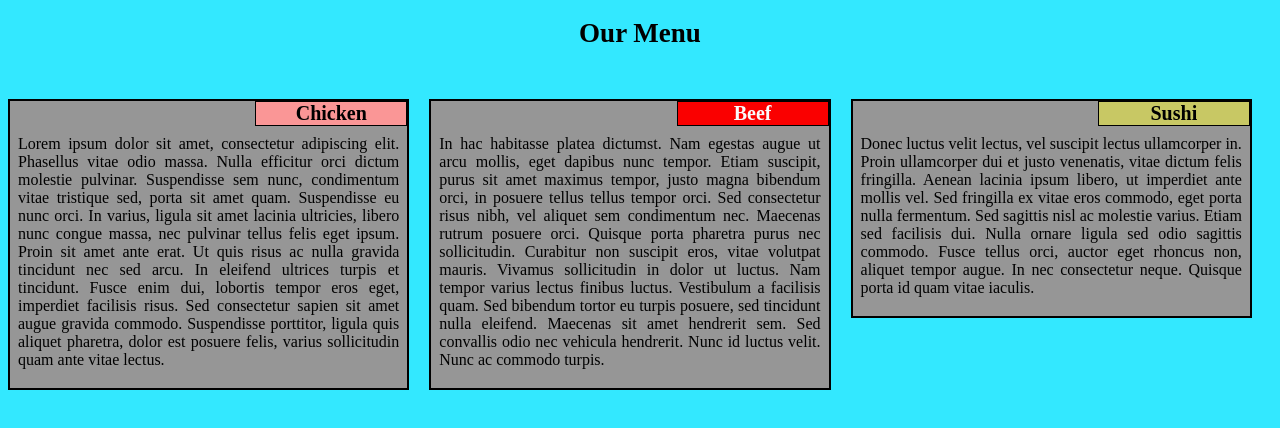
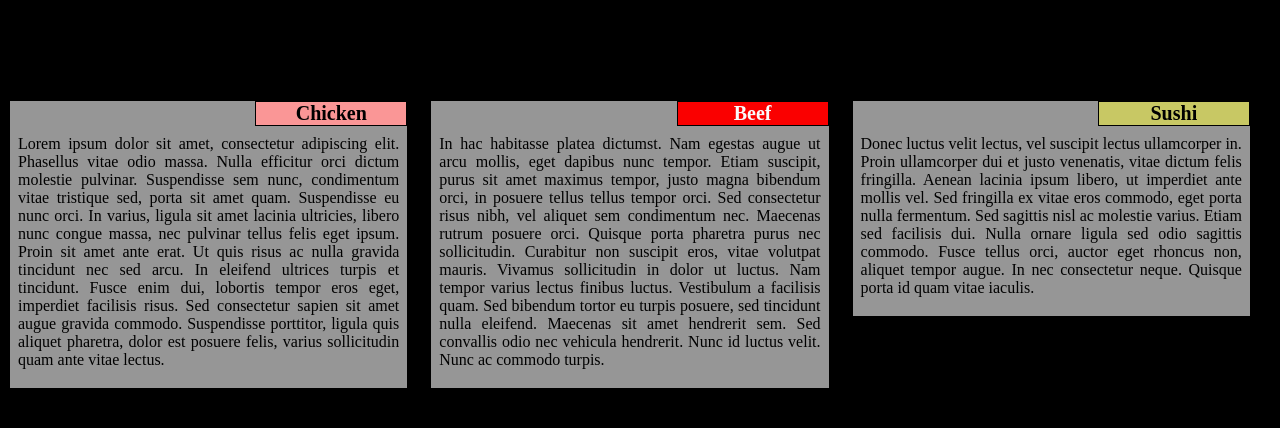
Before and after one commit to nvd333/JNU-COURSERA-WEB-DEVELOPER, a plain HTML site: page Mod2-solution/index.html in a window 1280 px wide. Drawn offline with Linux system fonts and the light colour scheme.

Commit message:
Update style.css

```diff
--- a/Mod2-solution/style.css
+++ b/Mod2-solution/style.css
@@ -2,7 +2,7 @@
   box-sizing: border-box;
 }
 body{
-background-color:rgb(51,232,255);
+background-color:#000000;
 }
 
 
```
